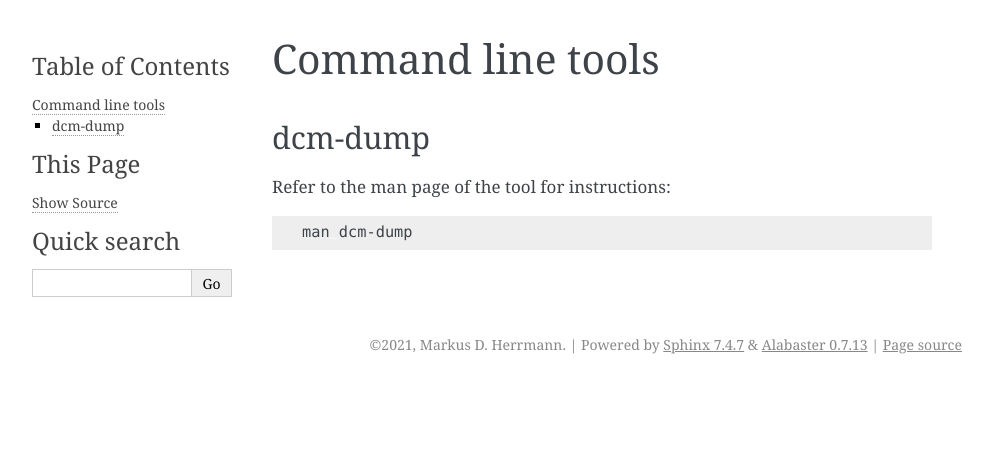
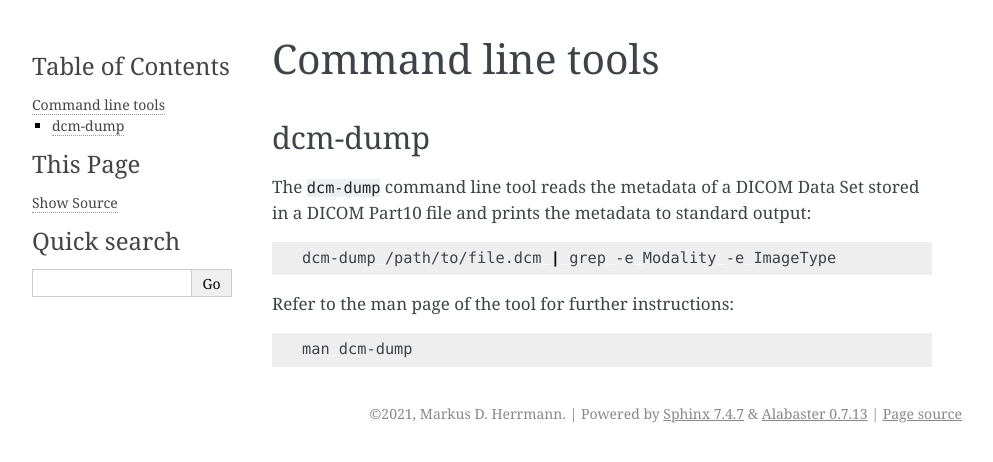
Before and after one commit to ImagingDataCommons/libdicom, a Sphinx documentation site: the page built from doc/source/tools.rst, in a window 1280 px wide. Shown: the top 462 px of the page, without its empty margins (148-1141 px from the left). Built offline with Sphinx 7.4.7, drawn with Linux system fonts in a browser that asks for light colours.

Commit message:
Add example for command line tool

```diff
--- a/doc/source/tools.rst
+++ b/doc/source/tools.rst
@@ -4,7 +4,14 @@ Command line tools
 dcm-dump
 ++++++++
 
-Refer to the man page of the tool for instructions:
+The ``dcm-dump`` command line tool reads the metadata of a DICOM Data Set stored in a DICOM Part10 file and prints the metadata to standard output:
+
+.. code:: bash
+
+   dcm-dump /path/to/file.dcm | grep -e Modality -e ImageType
+
+
+Refer to the man page of the tool for further instructions:
 
 .. code:: bash
 
```
